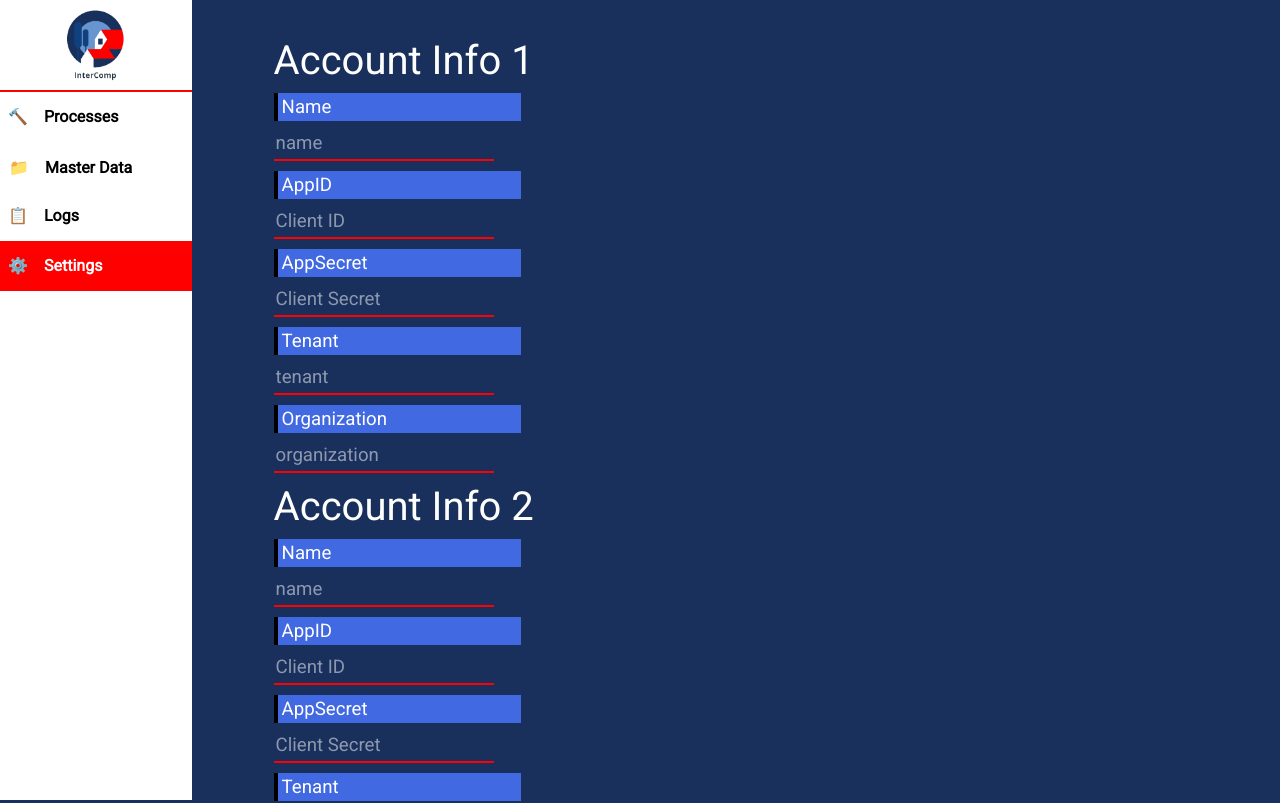
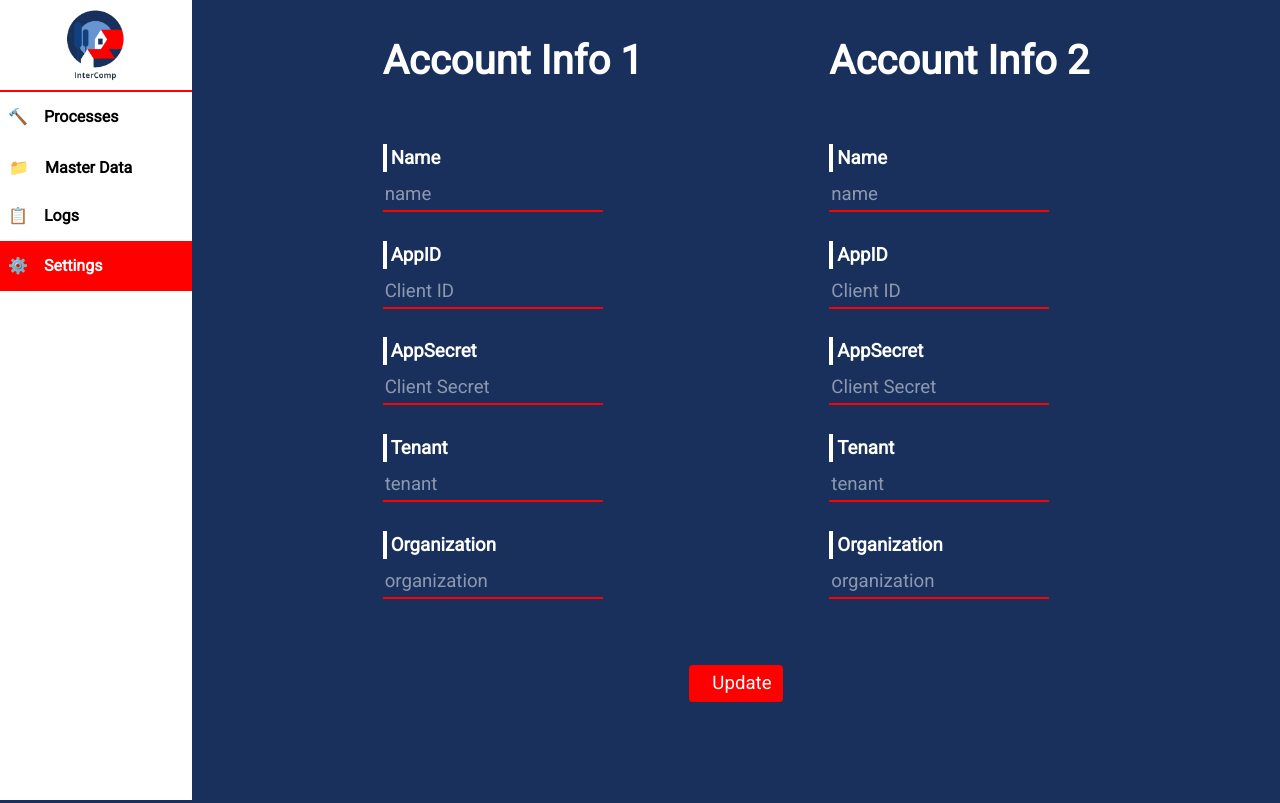
Before and after one commit to TomasNovo/FEUP-SINF, a React (Create React App) app in the folder frontend/: page /settings in a window 1280 px wide. Shown: the top 803 px of the page. Built offline with nearby package versions, Linux system fonts and the light colour scheme; no server answers; some icons are missing.

Commit message:
fix: settings css. João Alves ainda bem que não seguiste design

```diff
--- a/frontend/src/components/Settings/Settings.css
+++ b/frontend/src/components/Settings/Settings.css
@@ -2,7 +2,7 @@
 {
     #settings-wrapper
     {
-        width: 70% !important;
+        width: 50% !important;
         flex-direction: column !important;
     }
 
@@ -10,13 +10,19 @@
     {
         margin-top: 2em;
     }
+
+    #accountInfo1
+    {
+        margin-bottom: 2em;
+        margin-right: 0 !important;
+    }
 }
 
 #settings-wrapper
 {
     width: 85%;
     display: flex;
-    justify-content: space-between;
+    justify-content: center;
     flex-wrap: wrap;
     color: white;
     margin: 2em auto;
@@ -24,15 +30,25 @@
     font-size: 14pt;
 }
 
-#accountInfo2
+#accountInfo1
 {
-    margin-right:50%;
+    margin-right: 10em;
+}
+
+#accountInfo1 > h1, #accountInfo2 > h1
+{
+    text-align: left;
+    font-weight: bold;
+    margin-bottom: 1em;
 }
 
 #accountInfo1 > p:first-child, #accountInfo2 > p:first-child
 {
+    /* text-align: center; */
     font-size: 18pt;
 }
+
+#accountInfo1 > p:first-child, #accountInfo2 > p:first-child
 
 input[type=text]#grant::placeholder,
 input[type=text]#clientId0::placeholder,
@@ -52,22 +68,27 @@ input[type=text]#name1::placeholder
 
 .appidLabel
 {
+    margin-top: 1em;
     padding-left: 4px;
     width: 247px;
     color: white;
     border-left: 4px solid;
-    background-color:#4169E1;
-    border-color: black;
+    background-color:#19305D;
+    border-color: solid 1px red;
+    font-weight: bold;
 }
 
 .appsecLabel
 {
+    margin-top: 1em;
     padding-left: 4px;
-    width: 247px;
+    width: 230px;
     color: white;
     border-left: 4px solid;
-    background-color:#4169E1;
-    border-color: black;
+    background-color:#19305D;
+    border-color: solid 4px red;
+    /* border-bottom: 1px solid yellow; */
+    font-weight: 900;
 }
 
 input[type=text]#clientId0 , input[type=password]#clientSecret0,
```
